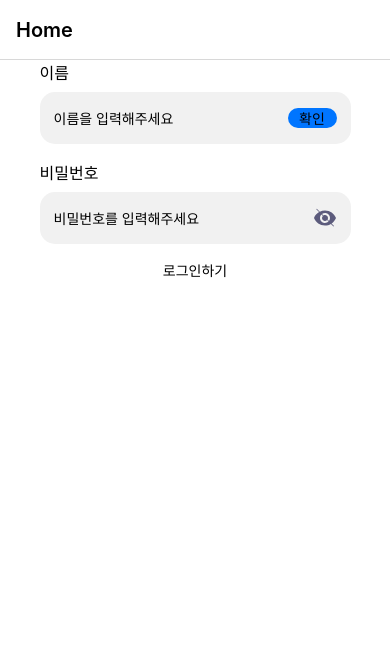
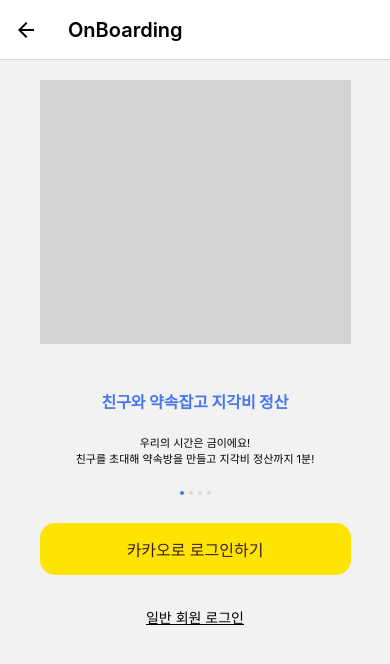
Before and after one commit to 5th-NE-O-RDINARY/Frontend, a React Native app: screen /OnBoarding in a window 390 px wide. Shown: the top 664 px of the page. Built offline with nearby package versions, Linux system fonts and the light colour scheme.

Commit message:
Feat#6 onBoardingPage 구현 (#18)
* Feat: 온보딩 화면 보드 제작

* Feat: onBoarding 페이지네이션

* Feat: onBoarding 초안 페이지 제작 완료

* Design: StyleSheet -> Styled-Components 변경

```diff
--- a/App.tsx
+++ b/App.tsx
@@ -7,6 +7,7 @@ import { createStackNavigator } from '@react-navigation/stack';
 
 import Test from '@/screens/Test';
 import TabNavigator from '@/screens/TabNavigator';
+import OnBoarding from '@/screens/OnBoarding/OnBoarding';
 import SignUp from '@/screens/SignUp';
 import Home from '@/screens/Tab/Home';
 import Login from '@/screens/Login';
@@ -35,7 +36,8 @@ export default function App() {
             initialRouteName={'Home'}
           >
             <Stack.Screen name="Test" component={Test} />
-            {/* <Stack.Screen name="TabNavigator" component={TabNavigator} /> */}
+            <Stack.Screen name="TabNavigator" component={TabNavigator} />
+            <Stack.Screen name="OnBoarding" component={OnBoarding} />
             <Stack.Screen
               name="SignUp"
               component={SignUp}
--- a/package.json
+++ b/package.json
@@ -21,6 +21,9 @@
     "expo-status-bar": "~1.6.0",
     "react": "18.2.0",
     "react-native": "0.72.6",
+    "react-native-safe-area-context": "^4.7.4",
+    "react-native-svg": "^14.0.0",
+    "react-native-swiper": "^1.6.0",
     "react-native-calendars": "^1.1302.0",
     "react-native-gesture-handler": "^2.14.0",
     "react-native-safe-area-context": "^4.7.4",
--- /dev/null
+++ b/src/components/OnBoarding/Board.tsx
@@ -0,0 +1,96 @@
+import { Dimensions, ScrollView, StyleSheet, Text, View } from 'react-native';
+import React, { useState } from 'react';
+import { OnBoardingData } from '@/constants/onBoardingData';
+import styled from 'styled-components/native';
+
+const Board = () => {
+  const [currentPage, setCurrentPage] = useState(0);
+
+  const handleScroll = (event: any) => {
+    const offsetX = event.nativeEvent.contentOffset.x;
+    const currentIndex = Math.floor(offsetX / Dimensions.get('window').width);
+    setCurrentPage(currentIndex);
+  };
+
+  return (
+    <Wrapper>
+      <ScrollView
+        horizontal
+        pagingEnabled
+        onScroll={handleScroll}
+        showsHorizontalScrollIndicator={false}
+      >
+        {OnBoardingData.map((item, index) => (
+          <Container key={index}>
+            <Img></Img>
+            <Title>{item.title}</Title>
+            <ContentWrapper>
+              <Content>{item.content1}</Content>
+              <Content>{item.content2}</Content>
+            </ContentWrapper>
+          </Container>
+        ))}
+      </ScrollView>
+      <Pagination>
+        {OnBoardingData.map((_, index) => (
+          <PaginationDot key={index} active={index === currentPage} />
+        ))}
+      </Pagination>
+    </Wrapper>
+  );
+};
+
+const Wrapper = styled.View`
+  position: relative;
+`;
+
+const Container = styled.View`
+  width: ${Dimensions.get('window').width}px;
+  justify-content: center;
+  align-items: center;
+  padding: 20px;
+`;
+
+const Img = styled.View`
+  width: 311px;
+  height: 264px;
+  margin-bottom: 45px;
+  background-color: lightgray;
+`;
+
+const Title = styled.Text`
+  color: #4876ef;
+  font-size: 16px;
+  font-weight: 800;
+  text-align: center;
+  margin-bottom: 21px;
+`;
+
+const Content = styled.Text`
+  font-size: 11px;
+  text-align: center;
+`;
+
+const ContentWrapper = styled.View`
+  margin-bottom: 37px;
+`;
+
+const Pagination = styled.View`
+  flex-direction: row;
+  position: absolute;
+  bottom: 28px;
+  width: 100%;
+  justify-content: center;
+  align-items: center;
+  gap: 5px;
+`;
+
+const PaginationDot = styled.View`
+  width: 4px;
+  height: 4px;
+  border-radius: 5px;
+  background-color: ${({ active }: { active: boolean }) =>
+    active ? '#4876ef' : '#D9D9D9'};
+`;
+
+export default Board;
--- /dev/null
+++ b/src/constants/onBoardingData.ts
@@ -0,0 +1,33 @@
+export type ItemData = {
+  key: string;
+  title: string;
+  content1: string;
+  content2: string;
+};
+
+export const OnBoardingData: ItemData[] = [
+  {
+    key: '1',
+    title: '친구와 약속잡고 지각비 정산',
+    content1: `우리의 시간은 금이에요!`,
+    content2: `친구를 초대해 약속방을 만들고 지각비 정산까지 1분!`,
+  },
+  {
+    key: '2',
+    title: '지각 시간에 따라 지각비 차등 정산',
+    content1: `10분과 1시간은 달라요!`,
+    content2: `얼마나 지각했는지에 따라 지각비 정산이 가능해요!`,
+  },
+  {
+    key: '3',
+    title: '모임 지각비 정산',
+    content1: `한 명 때문에 여러명이 기다린 적 있으신가요?`,
+    content2: `모임 구성원 여러명이서도 참여할 수 있어요!`,
+  },
+  {
+    key: '4',
+    title: '대면 중고거래 위약금 설정',
+    content1: `대면 중고거래도 사기가 많아졌어요`,
+    content2: `만남 시간에 지각비를 걸어놓고 안전하게 만나요!`,
+  },
+];
--- /dev/null
+++ b/src/screens/OnBoarding/OnBoarding.tsx
@@ -0,0 +1,43 @@
+import { SafeAreaView, StyleSheet, Text, View } from 'react-native';
+import React from 'react';
+import Board from '@/components/OnBoarding/Board';
+import styled from 'styled-components/native';
+
+const OnBoarding = () => {
+  return (
+    <SafeAreaView>
+      <Board />
+      <KaKao>
+        {/* <KakaoIcon /> */}
+        <KakaoText>카카오로 로그인하기</KakaoText>
+      </KaKao>
+      <LoginText>일반 회원 로그인</LoginText>
+    </SafeAreaView>
+  );
+};
+
+const KaKao = styled.View`
+  width: 311px;
+  height: 52px;
+  flex-direction: row;
+  align-items: center;
+  justify-content: center;
+  background-color: #fee404;
+  border-radius: 15px;
+  gap: 8px;
+  margin: 0 auto;
+`;
+
+const KakaoText = styled.Text`
+  color: #392020;
+  font-size: 16px;
+  font-weight: 500;
+`;
+
+const LoginText = styled.Text`
+  text-decoration: underline;
+  text-align: center;
+  margin: 32px 0;
+`;
+
+export default OnBoarding;
--- a/src/screens/TabNavigator.tsx
+++ b/src/screens/TabNavigator.tsx
@@ -2,7 +2,7 @@ import { NavigationContainer } from '@react-navigation/native';
 import { createBottomTabNavigator } from '@react-navigation/bottom-tabs';
 import Home from './Tab/Home';
 import TabTest from './Tab/TabTest';
-// import Promises from './Promises';
+import OnBoarding from './OnBoarding/OnBoarding';
 
 const Tab = createBottomTabNavigator();
 
@@ -15,7 +15,6 @@ const TabNavigator = () => {
       >
         <Tab.Screen name="홈" component={Home} />
         <Tab.Screen name="약속잡기" component={TabTest} />
-        {/* <Tab.Screen name="약속내역" component={Promises} /> */}
         <Tab.Screen name="MY" component={TabTest} />
       </Tab.Navigator>
     </NavigationContainer>
```
Also changed, not shown: src/components/atoms/CustomText/index.tsx (+12 -12 lines), src/styles/theme/theme.ts (+4 -4 lines), 2 other files (tests, documents, lock files or other folders).
